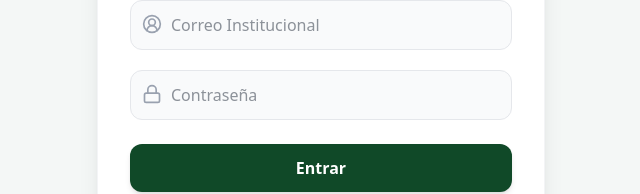
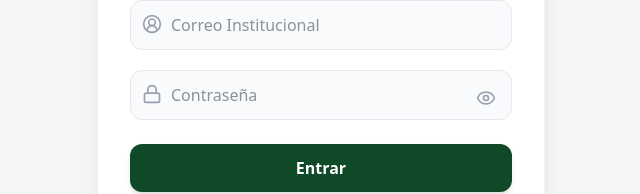
Before and after one commit to Ruben0Bru/unicor-living, a Next.js app: page /login in a window 1280 px wide. Shown: the part 330-524 px from the top of the page, without its empty margins (319-959 px from the left). Built offline with nearby package versions, Linux system fonts and the light colour scheme.

Commit message:
fix(ui): Interfaz adaptada para dispositivos móviles

```diff
--- a/app/(dashboard)/admin/AdminUserTable.tsx
+++ b/app/(dashboard)/admin/AdminUserTable.tsx
@@ -176,7 +176,7 @@ export function AdminUsersTable({ usuarios, roles, casas }: { usuarios: Usuario[
                             >
 
                                 {/* 1. INFO USUARIO */}
-                                <div className="flex items-center gap-4 min-w-[280px]">
+                                <div className="flex items-center gap-4 w-full sm:w-auto sm:min-w-[280px]">
                                     <div className="w-12 h-12 rounded-full bg-gray-200 overflow-hidden shrink-0 border-2 border-white shadow-sm">
                                         <img src={u.avatar_url} className="w-full h-full object-cover" />
                                     </div>
--- a/app/(dashboard)/layout.tsx
+++ b/app/(dashboard)/layout.tsx
@@ -2,7 +2,7 @@ import Link from 'next/link'
 import { createClient } from '@/utils/supabase/server'
 import { redirect } from 'next/navigation'
 import { signout } from '@/app/login/actions'
-import { LogOut, UserCircle } from 'lucide-react'
+import { LogOut, UserCircle, Menu } from 'lucide-react'
 import { SidebarNav } from '@/components/dashboard/SideBarNav'
 
 export default async function DashboardLayout({
@@ -42,10 +42,27 @@ export default async function DashboardLayout({
   const esAdmin = nombreRol.includes('admin') // <--- Nuevo Flag para el Sidebar
 
   return (
-    <div className="flex h-screen bg-unicor-base text-gray-800">
+    <div className="flex h-screen bg-unicor-base text-gray-800 overflow-hidden relative">
+
+      {/* PURE CSS MOBILE TOGGLE */}
+      <input type="checkbox" id="mobile-menu" className="peer hidden" />
+
+      {/* BOTON HAMBURGUESA MOBILE */}
+      <label
+         htmlFor="mobile-menu"
+         className="md:hidden absolute top-4 left-4 z-50 p-2 bg-unicor-primary text-white rounded-lg shadow-lg cursor-pointer hover:bg-unicor-secondary transition-colors"
+      >
+         <Menu size={24} />
+      </label>
+
+      {/* OVERLAY PARA CERRAR EL MENU AL TOCAR AFUERA */}
+      <label
+         htmlFor="mobile-menu"
+         className="md:hidden fixed inset-0 bg-black/50 z-30 hidden peer-checked:block transition-opacity"
+      ></label>
 
       {/* SIDEBAR */}
-      <aside className="w-64 bg-unicor-primary text-white flex flex-col shadow-2xl z-10">
+      <aside className="w-64 bg-unicor-primary text-white flex flex-col shadow-2xl z-40 fixed inset-y-0 left-0 transform -translate-x-full peer-checked:translate-x-0 md:relative md:translate-x-0 transition-transform duration-300">
 
         {/* Logo */}
         <div className="h-20 flex items-center px-8 border-b border-unicor-secondary/30">
@@ -107,7 +124,7 @@ export default async function DashboardLayout({
       </aside>
 
       {/* CONTENIDO PRINCIPAL */}
-      <main className="flex-1 overflow-y-auto p-8 relative">
+      <main className="flex-1 overflow-y-auto p-4 pt-16 md:p-8 md:pt-8 relative min-w-0">
         {/* Decoración de fondo Admin vs Normal */}
         <div className={`absolute top-0 right-0 w-64 h-64 rounded-full blur-3xl -z-10 transform translate-x-1/2 -translate-y-1/2
             ${esAdmin ? 'bg-slate-500/10' : 'bg-unicor-secondary/5'}
--- /dev/null
+++ b/app/login/PasswordInput.tsx
@@ -0,0 +1,29 @@
+'use client'
+
+import { useState } from 'react'
+import { Lock, Eye, EyeOff } from 'lucide-react'
+
+export function PasswordInput() {
+  const [showPassword, setShowPassword] = useState(false)
+
+  return (
+    <div className="relative group">
+      <Lock className="absolute left-3 top-3.5 text-gray-400 group-focus-within:text-unicor-primary transition-colors" size={20} />
+      <input
+        type={showPassword ? "text" : "password"}
+        name="password"
+        placeholder="Contraseña"
+        required
+        className="w-full pl-10 pr-12 py-3 bg-gray-50 border border-gray-200 rounded-xl focus:ring-2 focus:ring-unicor-primary focus:border-transparent outline-none transition-all"
+      />
+      <button
+        type="button"
+        onClick={() => setShowPassword(!showPassword)}
+        className="absolute right-3 top-3.5 text-gray-400 hover:text-gray-600 transition-colors focus:outline-none min-w-[44px] min-h-[44px] flex items-center justify-center -mt-2 -mr-2 rounded-full"
+        aria-label={showPassword ? "Ocultar Contraseña" : "Mostrar Contraseña"}
+      >
+        {showPassword ? <EyeOff size={20} /> : <Eye size={20} />}
+      </button>
+    </div>
+  )
+}
--- a/app/login/page.tsx
+++ b/app/login/page.tsx
@@ -1,6 +1,7 @@
 import Link from 'next/link'
 import { login, signup } from './actions'
-import { UserCircle2, Lock } from 'lucide-react'
+import { UserCircle2 } from 'lucide-react'
+import { PasswordInput } from './PasswordInput'
 
 // DEFINICIÓN CORRECTA PARA NEXT.JS 15+
 export default async function LoginPage(props: {
@@ -35,11 +36,7 @@ export default async function LoginPage(props: {
             </div>
 
             {/* Password */}
-            <div className="relative group">
-              <Lock className="absolute left-3 top-3.5 text-gray-400 group-focus-within:text-unicor-primary transition-colors" size={20} />
-              <input type="password" name="password" placeholder="Contraseña" required
-                className="w-full pl-10 pr-4 py-3 bg-gray-50 border border-gray-200 rounded-xl focus:ring-2 focus:ring-unicor-primary focus:border-transparent outline-none transition-all" />
-            </div>
+            <PasswordInput />
 
             {/* Botones de Acción */}
             <div className="flex flex-col gap-3 mt-6">
--- a/components/dashboard/WelcomeCard.tsx
+++ b/components/dashboard/WelcomeCard.tsx
@@ -16,21 +16,21 @@ export function WelcomeCard({ apodo, casa, es_adjudicado }: WelcomeCardProps) {
   else greeting = "Buenas noches";
 
   return (
-    <div className="bg-white p-6 rounded-2xl shadow-sm border border-gray-100 flex items-center justify-between relative overflow-hidden">
+    <div suppressHydrationWarning className="bg-white p-6 rounded-2xl shadow-sm border border-gray-100 flex items-center justify-between relative overflow-hidden">
 
       {/* Contenido Principal */}
       <div className="z-10">
         <h2 className="text-3xl font-bold text-unicor-primary mb-2">
           {greeting}, <span className="text-unicor-accent">{apodo || "Residente"}</span>.
         </h2>
-        <div className="flex items-center space-x-4 text-gray-600">
-          <div className="flex items-center space-x-1 bg-unicor-base px-3 py-1 rounded-full">
-            <Home size={16} className="text-unicor-secondary" />
-            <span className="font-medium">{casa || "Sin asignar"}</span>
+        <div className="flex flex-wrap items-center gap-2 text-gray-600 mt-2">
+          <div className="flex items-center gap-1 bg-unicor-base px-3 py-1 rounded-full whitespace-nowrap">
+            <Home size={16} className="text-unicor-secondary shrink-0" />
+            <span className="font-medium text-sm sm:text-base truncate max-w-[120px] sm:max-w-none">{casa || "Sin asignar"}</span>
           </div>
-          <div className={`flex items-center space-x-1 px-3 py-1 rounded-full ${es_adjudicado ? 'bg-green-100 text-green-700' : 'bg-yellow-100 text-yellow-700'}`}>
-            <Award size={16} />
-            <span className="font-medium">{es_adjudicado ? "Residente Oficial" : "En Periodo de Prueba"}</span>
+          <div className={`flex items-center gap-1 px-3 py-1 rounded-full whitespace-nowrap ${es_adjudicado ? 'bg-green-100 text-green-700' : 'bg-yellow-100 text-yellow-700'}`}>
+            <Award size={16} className="shrink-0" />
+            <span className="font-medium text-sm sm:text-base">{es_adjudicado ? "Residente Oficial" : "En Periodo de Prueba"}</span>
           </div>
         </div>
       </div>
```
